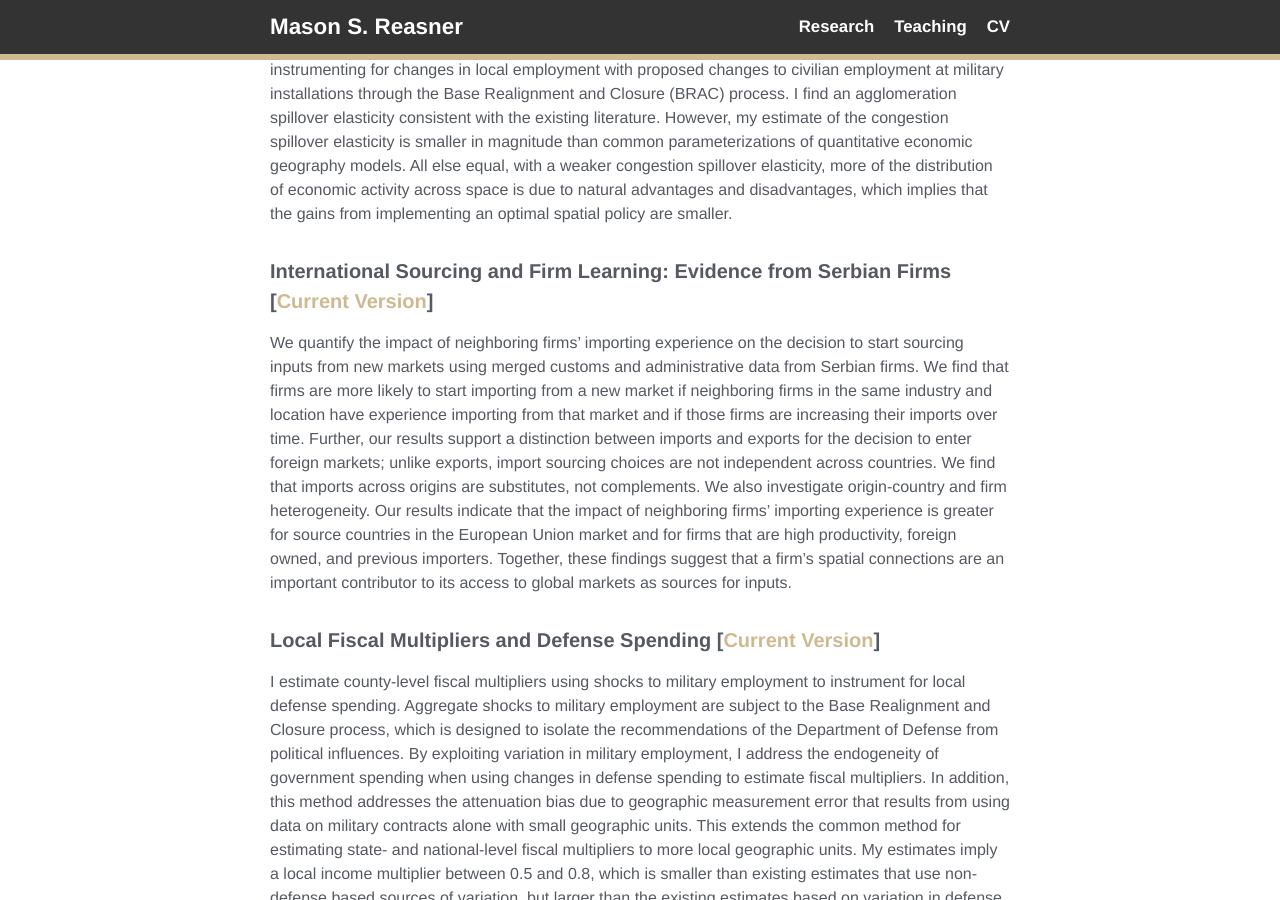
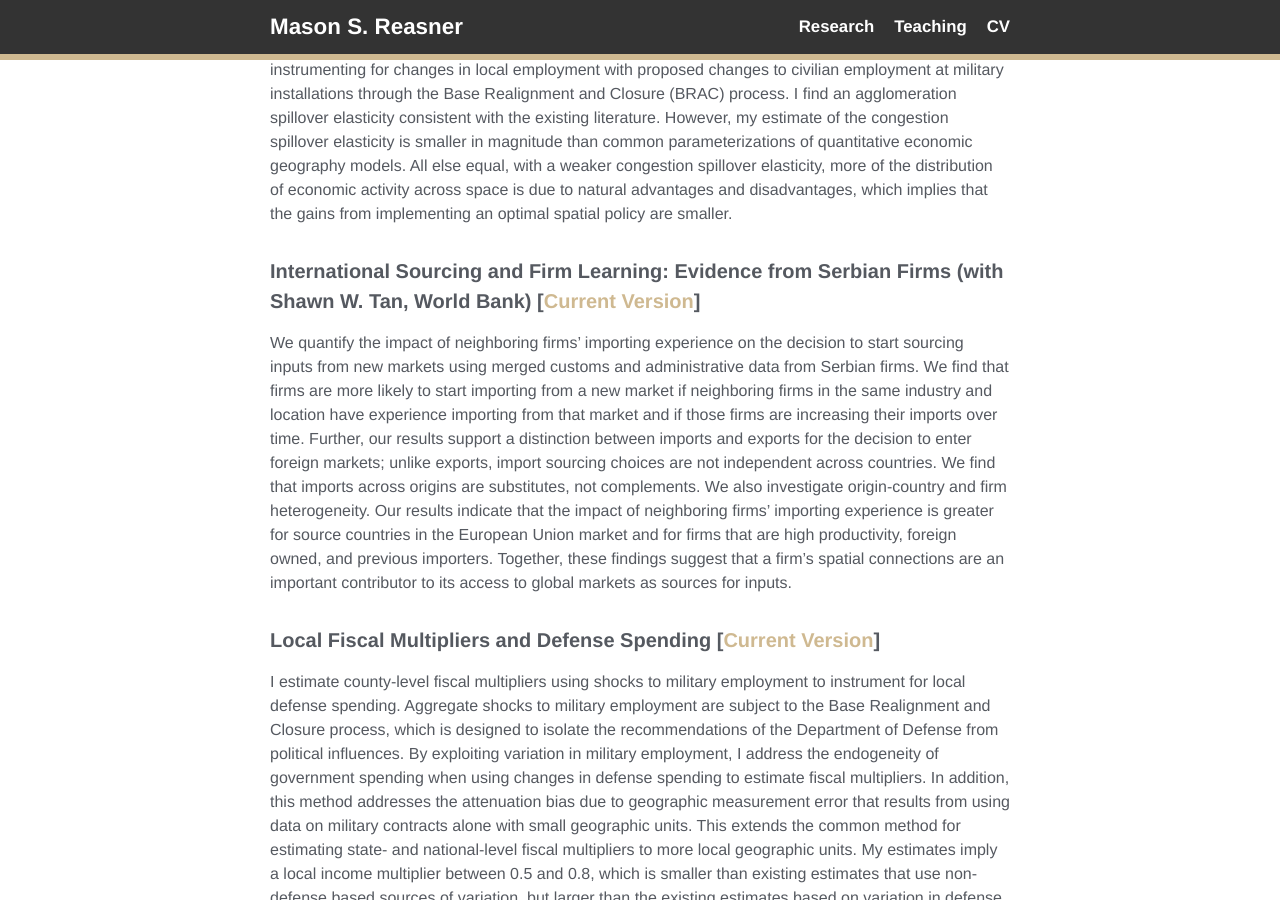
Before and after one commit to reasner/reasner.github.io, a Jekyll site: the page built from research.md, in a window 1280 px wide and 900 px high, scrolled down 323 px. Built offline with Jekyll 4.4.1, drawn with Linux system fonts in a browser that asks for light colours.

Commit message:
add Shawn to paper title

```diff
--- a/research.md
+++ b/research.md
@@ -12,7 +12,7 @@ permalink: /research/
 
 I quantify agglomeration and congestion spillovers using variation from a natural experiment by instrumenting for changes in local employment with proposed changes to civilian employment at military installations through the Base Realignment and Closure (BRAC) process. I find an agglomeration spillover elasticity consistent with the existing literature. However, my estimate of the congestion spillover elasticity is smaller in magnitude than common parameterizations of quantitative economic geography models. All else equal, with a weaker congestion spillover elasticity, more of the distribution of economic activity across space is due to natural advantages and disadvantages, which implies that the gains from implementing an optimal spatial policy are smaller.
 
-#### International Sourcing and Firm Learning: Evidence from Serbian Firms \[[Current Version](../assets/docs/serbia_imports.pdf)\]
+#### International Sourcing and Firm Learning: Evidence from Serbian Firms (with Shawn W. Tan, World Bank)  \[[Current Version](../assets/docs/serbia_imports.pdf)\]
 
 We quantify the impact of neighboring firms' importing experience on the decision to start sourcing inputs from new markets using merged customs and administrative data from Serbian firms. We find that firms are more likely to start importing from a new market if neighboring firms in the same industry and location have experience importing from that market and if those firms are increasing their imports over time. Further, our results support a distinction between imports and exports for the decision to enter foreign markets; unlike exports, import sourcing choices are not independent across countries. We find that imports across origins are substitutes, not complements. We also investigate origin-country and firm heterogeneity. Our results indicate that the impact of neighboring firms' importing experience is greater for source countries in the European Union market and for firms that are high productivity, foreign owned, and previous importers. Together, these findings suggest that a firm's spatial connections are an important contributor to its access to global markets as sources for inputs.
 
```
